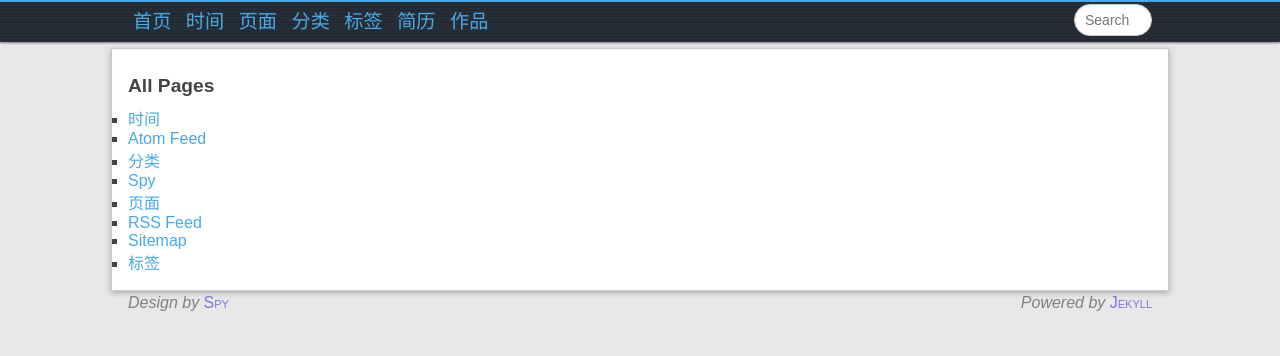
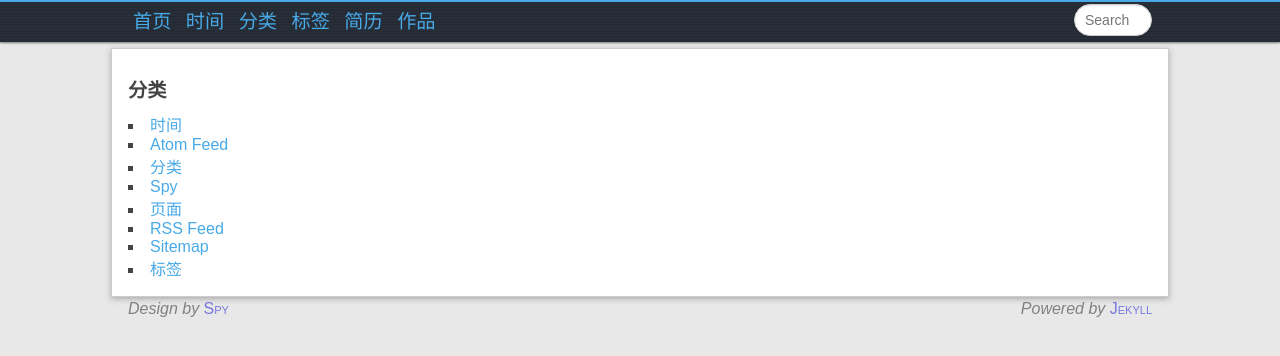
Before and after one commit to pigerla/pigerla.github.com, a Jekyll site: the page built from pages.html, in a window 1280 px wide. Shown: the top 356 px of the page. Built offline with Jekyll 4.4.1, drawn with Linux system fonts in a browser that asks for light colours.

Commit message:
optimize code

```diff
--- a/_includes/themes/DIYtheme/default.html
+++ b/_includes/themes/DIYtheme/default.html
@@ -35,7 +35,7 @@
         <ul class="nav">
             <li><a class="home" href="{{ HOME_PATH }}">首页</a></li>
             <li><a href="/archive.html">时间</a></li>
-            <li><a href="/pages.html">页面</a></li>
+            <!--<li><a href="/pages.html">页面</a></li>-->
             <li><a href="/categories.html">分类</a></li>
             <li><a href="/tags.html">标签</a></li>
             <li><a href="http://resume.pigerla.com/" target="_blank">简历</a></li>
@@ -47,7 +47,7 @@
     {{ content }}
 
     <!--回到顶部按钮-->
-    <a id="backToTop" class="w40 no_unl fb tc" href="javascript:void(0);"><span>∧</span></a>
+    <a id="backToTop" class="w40 no_unl fb tc" href="javascript:void(0);"></a>
 
     <div id="footer">
         <address>
--- a/assets/themes/DIYtheme/css/screen.css
+++ b/assets/themes/DIYtheme/css/screen.css
@@ -156,7 +156,7 @@ caption {
 /* @group Lists */
 ul li {
     list-style-type: square;
-    list-style-position: outside;
+    list-style-position: inside;
 }
 ol li {
     list-style-type: decimal;
@@ -504,7 +504,6 @@ img.maruku-png { }
 .prev-next .next{
     float:right;
 }
-
 /* tag_box ======================================================== */
 .tag_box {
     list-style:none;
--- a/pages.html
+++ b/pages.html
@@ -6,7 +6,7 @@ group: navigation
 ---
 {% include JB/setup %}
 
-<h2>All Pages</h2>
+<h2>分类</h2>
 <ul>
 {% assign pages_list = site.pages %}
 {% include JB/pages_list %}
```
Also changed, not shown: assets/themes/DIYtheme/css/page.css (+2 -5 lines), assets/css/combine.min.css, assets/themes/DIYtheme/css/page.min.css, assets/themes/DIYtheme/css/screen.min.css.
